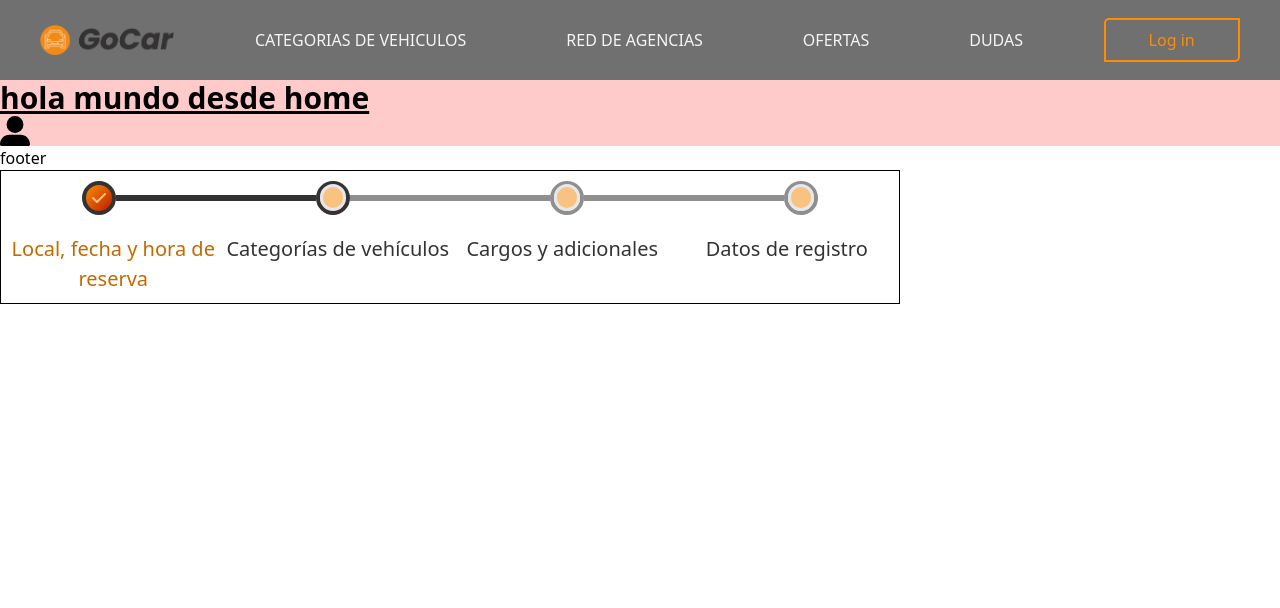
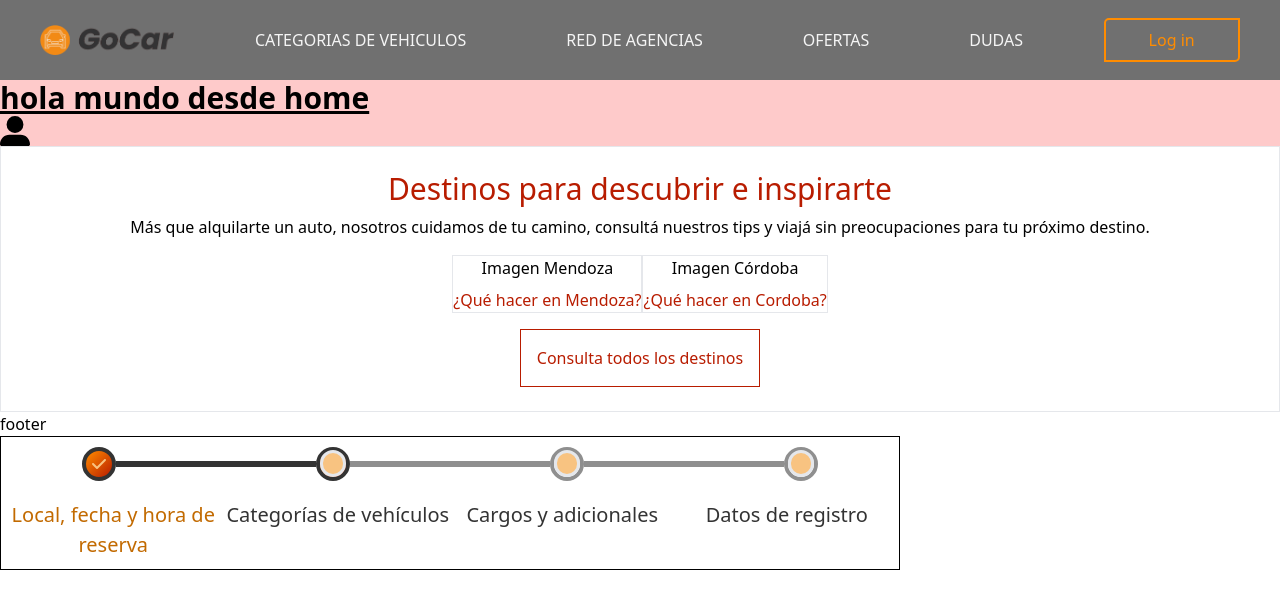
Before and after one commit to MatiasCoronel1312/s14-13-n-java, a React (Vite) app in the folder Frontend/: page / in a window 1280 px wide. Shown: the top 608 px of the page. Built offline with nearby package versions, Linux system fonts and the light colour scheme.

Commit message:
feat: add tourism section on page home

```diff
--- /dev/null
+++ b/Frontend/src/components/turismo/CardDestinoTurismo.tsx
@@ -0,0 +1,10 @@
+const CardDestinoTurismo = ({imagen, descripcion}: {imagen: string, descripcion: string}) => {
+    return (
+      <div className='bg-white border flex flex-col items-center'>
+        <div className="">{imagen}</div>
+        <p className="mt-2 text-[#B81C00]">{descripcion}</p>
+      </div>
+    )
+  }
+
+  export default CardDestinoTurismo
--- /dev/null
+++ b/Frontend/src/components/turismo/TurismoHome.tsx
@@ -0,0 +1,17 @@
+import CardDestinoTurismo from "./CardDestinoTurismo"
+
+const TurismoHome = () => {
+    return (
+      <div className='bg-white border p-6 flex flex-col items-center'>
+        <h2 className="text-3xl text-[#B81C00]">Destinos para descubrir e inspirarte</h2>
+        <p className="mt-2 mb-4">Más que alquilarte un auto, nosotros cuidamos de tu camino, consultá nuestros tips y viajá sin preocupaciones para tu próximo destino.</p>
+        <div className="mb-4 flex ">
+            <CardDestinoTurismo imagen="Imagen Mendoza" descripcion="¿Qué hacer en Mendoza?"/>
+            <CardDestinoTurismo imagen="Imagen Córdoba" descripcion="¿Qué hacer en Cordoba?"/>
+        </div>
+        <div className="border border-[#B81C00] p-4 text-[#B81C00]">Consulta todos los destinos</div>
+      </div>
+    )
+  }
+
+  export default TurismoHome
--- a/Frontend/src/pages/Home.tsx
+++ b/Frontend/src/pages/Home.tsx
@@ -1,4 +1,5 @@
 import { FaUserLarge } from "react-icons/fa6"
+import TurismoHome from "../components/turismo/TurismoHome"
 
 const Home = () => {
   return (
@@ -6,6 +7,7 @@ const Home = () => {
       <p className="text-3xl font-bold underline bg-red-200">hola mundo desde home
       <FaUserLarge/>
       </p>
+      <TurismoHome />
     </div>
   )
 }
```
